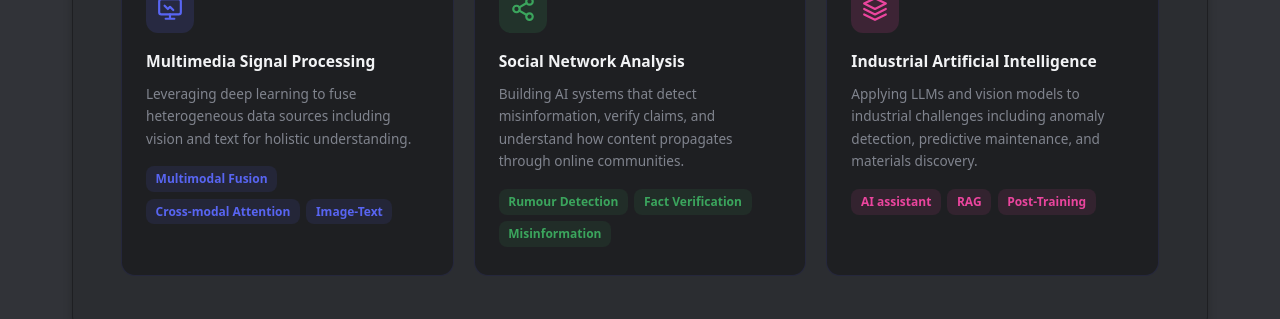
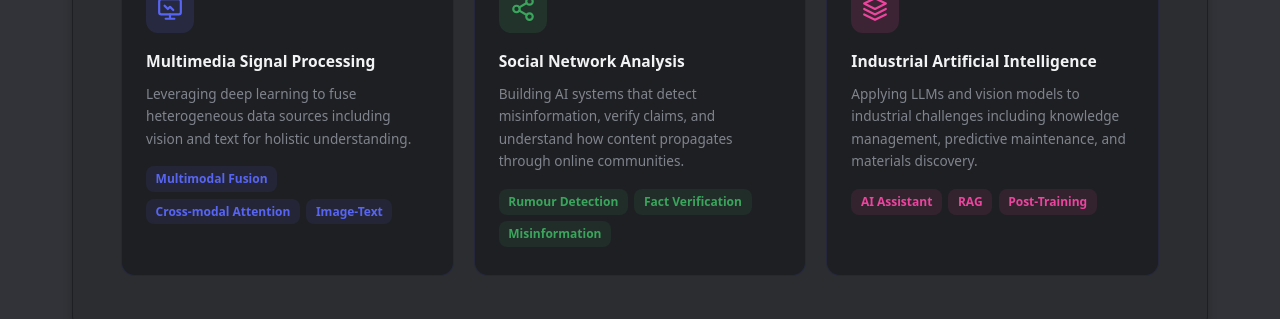
Before and after one commit to thcheung/thcheung.github.io, a Jekyll site: the page built from index.markdown, in a window 1280 px wide and 900 px high, scrolled down 1068 px. Shown: the part 176-495 px from the top of the window. Built offline with Jekyll 4.4.1, drawn with Linux system fonts in a browser that asks for light colours; some web fonts are replaced.

Commit message:
update research

```diff
--- a/_layouts/home.html
+++ b/_layouts/home.html
@@ -1061,9 +1061,9 @@
             </svg>
           </div>
           <h3>Industrial Artificial Intelligence</h3>
-          <p>Applying LLMs and vision models to industrial challenges including anomaly detection, predictive maintenance, and materials discovery.</p>
+          <p>Applying LLMs and vision models to industrial challenges including knowledge management, predictive maintenance, and materials discovery.</p>
           <div class="research-tags">
-            <span class="research-tag">AI assistant</span>
+            <span class="research-tag">AI Assistant</span>
             <span class="research-tag">RAG</span>
             <span class="research-tag">Post-Training</span>
           </div>
```
